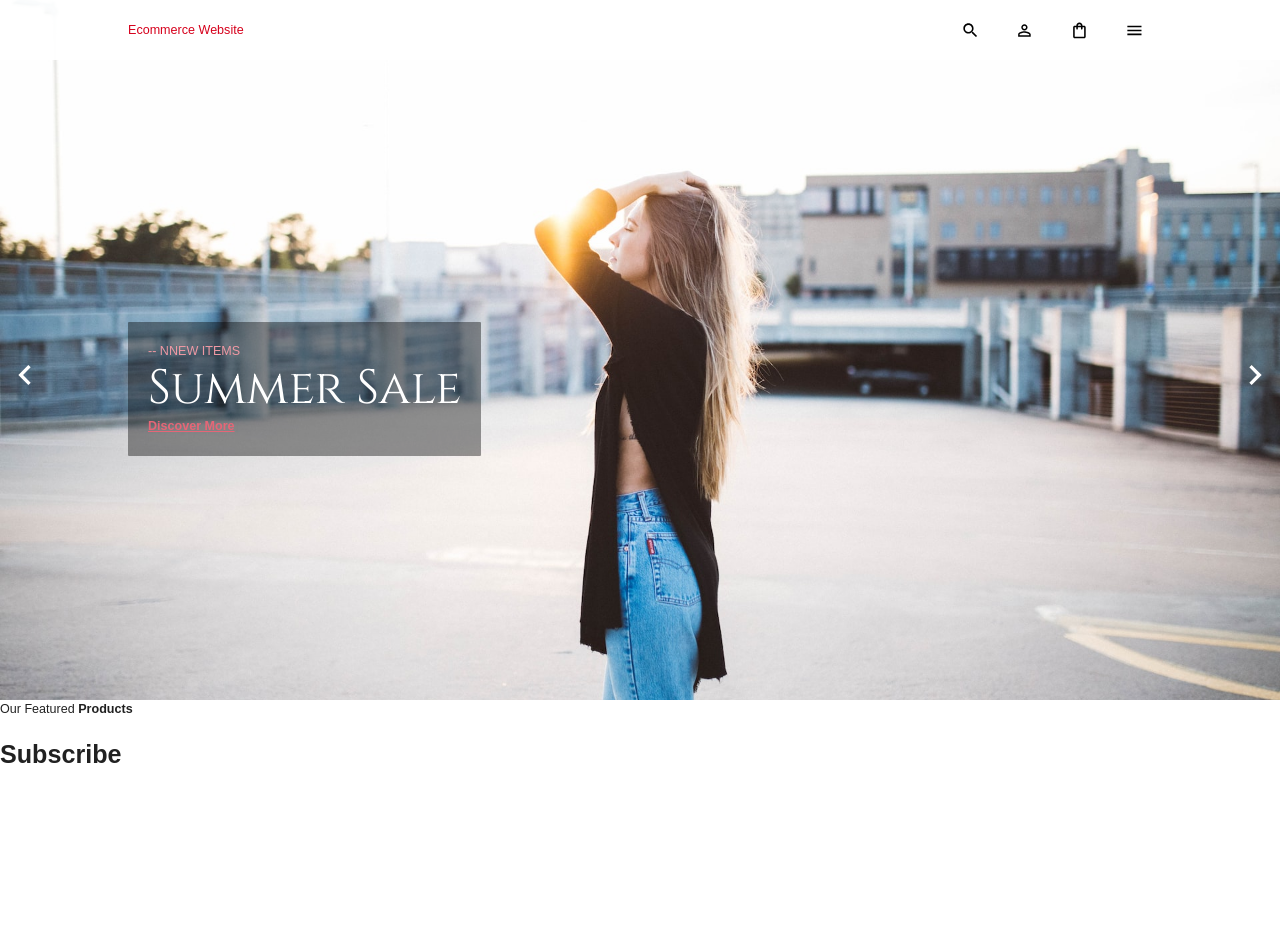
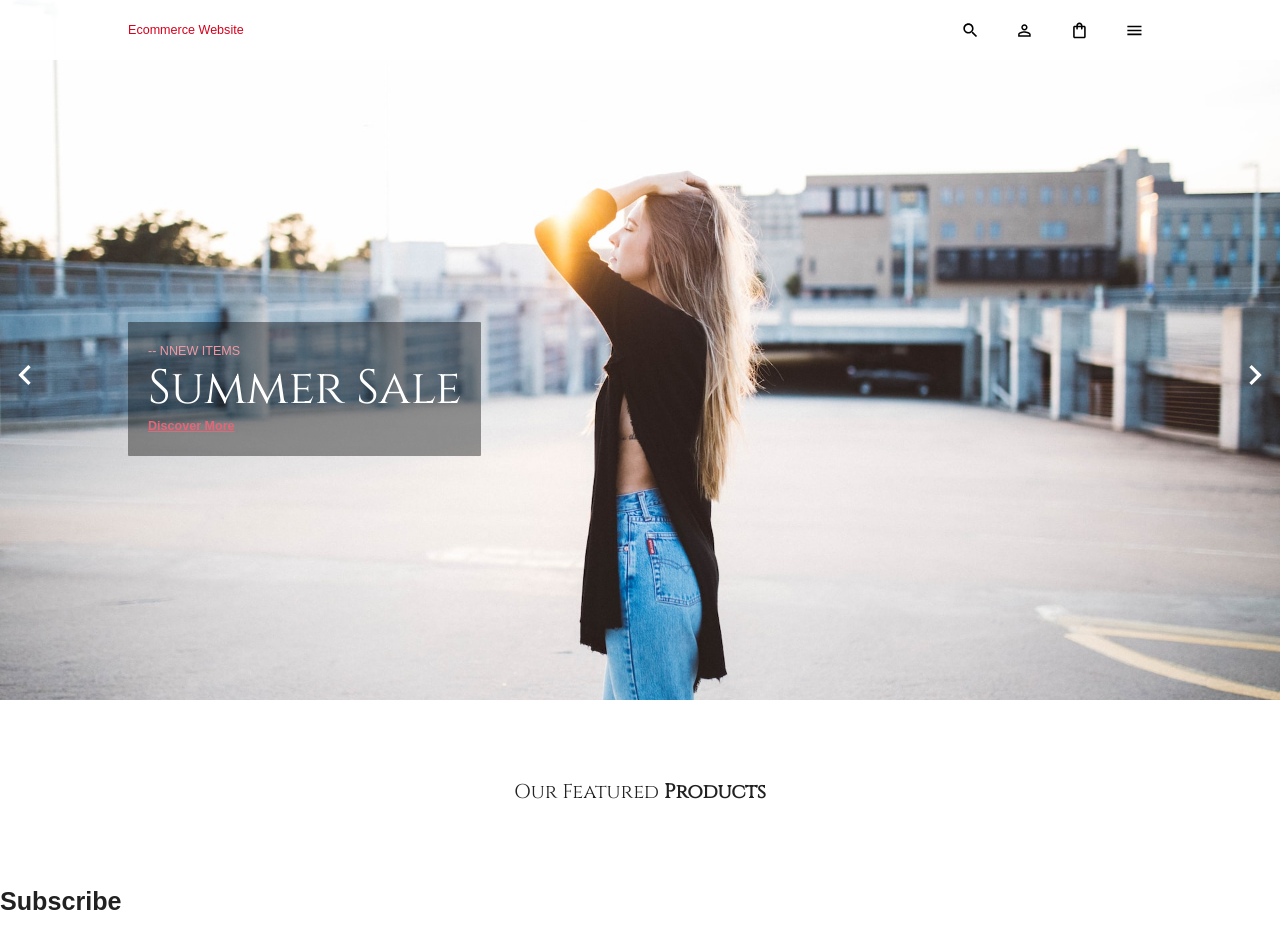
Before and after one commit to brosmar18/ecommerce-client, a React (Create React App) app: page / in a window 1280 px wide. Before the commit the page ends 800 px from the top, so only its background shows below. Built offline with nearby package versions, Linux system fonts and the light colour scheme; no server answers; a web font is replaced by a local one.

Commit message:
styles added

```diff
--- a/src/pages/Home/ShoppingList.jsx
+++ b/src/pages/Home/ShoppingList.jsx
@@ -44,8 +44,8 @@ const ShoppingList = () => {
 
 
   return (
-    <Box>
-      <Typography>Our Featured <b>Products</b></Typography>
+    <Box width="80%" margin="80px auto">
+      <Typography variant="h3" textAlign="center">Our Featured <b>Products</b></Typography>
     </Box>
   )
 }
```
